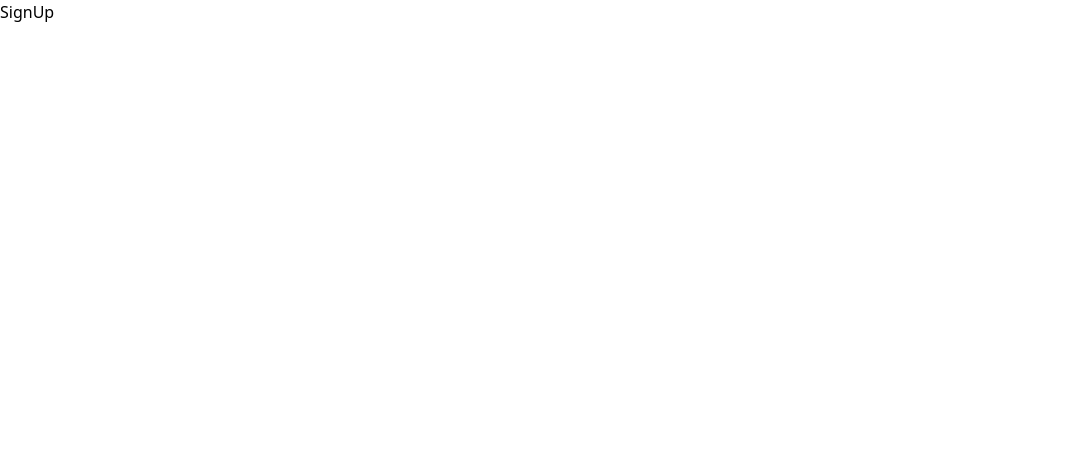
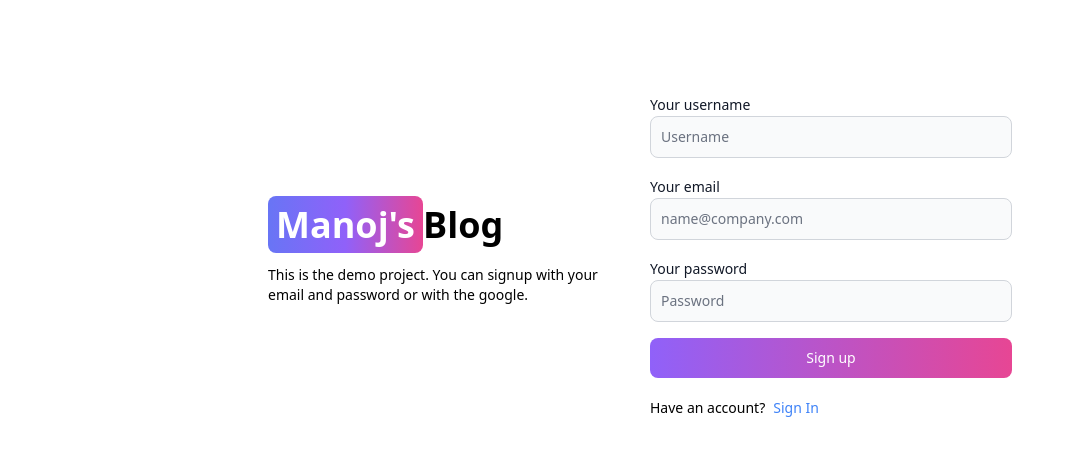
Before and after one commit to manoj07-coder/MERN-BLOG-2024, a React (Vite) app in the folder client/: page /sign-up in a window 1280 px wide. Shown: the top 456 px of the page, without its empty margins (0-1074 px from the left). Built offline with nearby package versions, Linux system fonts and the light colour scheme.

Commit message:
completed signin page

```diff
--- a/client/src/pages/SignUp.jsx
+++ b/client/src/pages/SignUp.jsx
@@ -1,8 +1,109 @@
-import React from 'react'
+import { Alert, Button, Label, Spinner, TextInput } from 'flowbite-react'
+import React, { useState } from 'react'
+import { Link, useNavigate } from 'react-router-dom'
 
 const SignUp = () => {
+
+  const [formData, setFormData] = useState({})
+  const [error,setError] = useState(null)
+  const [loading,setLoading] = useState(false);
+
+  const navigate = useNavigate()
+
+  const handelChange = (e)=>{
+    setFormData({...formData,[e.target.id]:e.target.value.trim()})
+  }
+
+
+  const handleSubmit = async(e)=>{
+    e.preventDefault();
+    if(!formData.username || !formData.email || !formData.password){
+     return  setError('Please fill out all the fields')
+    }
+    try {
+      setLoading(true);
+      setError(null)
+      const res = await fetch('/api/auth/signup',{
+        method:'POST',
+        headers:{'Content-Type':'application/json'},
+        body:JSON.stringify(formData)
+      });
+      const data = await res.json();
+      if(data.success === false){
+        setError(data.message)
+      }
+      setLoading(false)
+      if(res.ok){
+        navigate('/sign-in')
+      }
+    } catch (error) {
+      setError(error.message)
+      setLoading(false)
+    }
+  }
+
+
+
   return (
-    <div>SignUp</div>
+    <div className='min-h-screen mt-20'>
+      <div className='flex p-3 max-w-3xl mx-auto flex-col md:flex-row
+      md:items-center gap-5'>
+        {/* left */}
+        <div className='flex-1'>
+        <Link to='/' className='
+        text-4xl font-semibold dark:text-white'>
+        <span className='px-2 py-1 bg-gradient-to-r from-indigo-500
+         via-purple-500 to-pink-500
+        rounded-lg text-white'>Manoj's</span>
+        Blog
+        </Link>
+        <p className='mt-5 text-sm'>This is the demo project. You can signup with your
+        email and password or with the google.</p>
+        </div>
+        {/* right */}
+        <div className='flex-1'>
+          <form  className='flex flex-col gap-4'
+          onSubmit={handleSubmit}>
+        <div>
+          <Label value='Your username'/>
+          <TextInput type='text' id='username'
+          placeholder='Username'onChange={handelChange}/>
+        </div>
+        <div className='flex-1'>
+          <Label value='Your email'/>
+          <TextInput type='email' id='email'
+          placeholder='name@company.com'onChange={handelChange}/>
+        </div>
+        <div className='flex-1'>
+          <Label value='Your password'/>
+          <TextInput type='password' id='password'
+          placeholder='Password'onChange={handelChange}/>
+        </div>
+        <Button gradientDuoTone='purpleToPink' type='submit' disabled={loading}>
+          {loading ? (
+            <>
+            <Spinner size='sm' />
+            <span className='pl-3'>Loading...</span>
+            </>
+          ):'Sign up'}
+        </Button>
+          </form>
+          <div className='flex gap-2 text-sm mt-5'>
+            <span>Have an account? </span>
+            <Link to='/sign-in' className='text-blue-500'>
+            Sign In
+            </Link>
+          </div>
+          {
+            error && (
+              <Alert className='mt-5' color='failure'>
+                {error}
+                </Alert>
+            )
+          }
+        </div>
+      </div>
+    </div>
   )
 }
 
```
